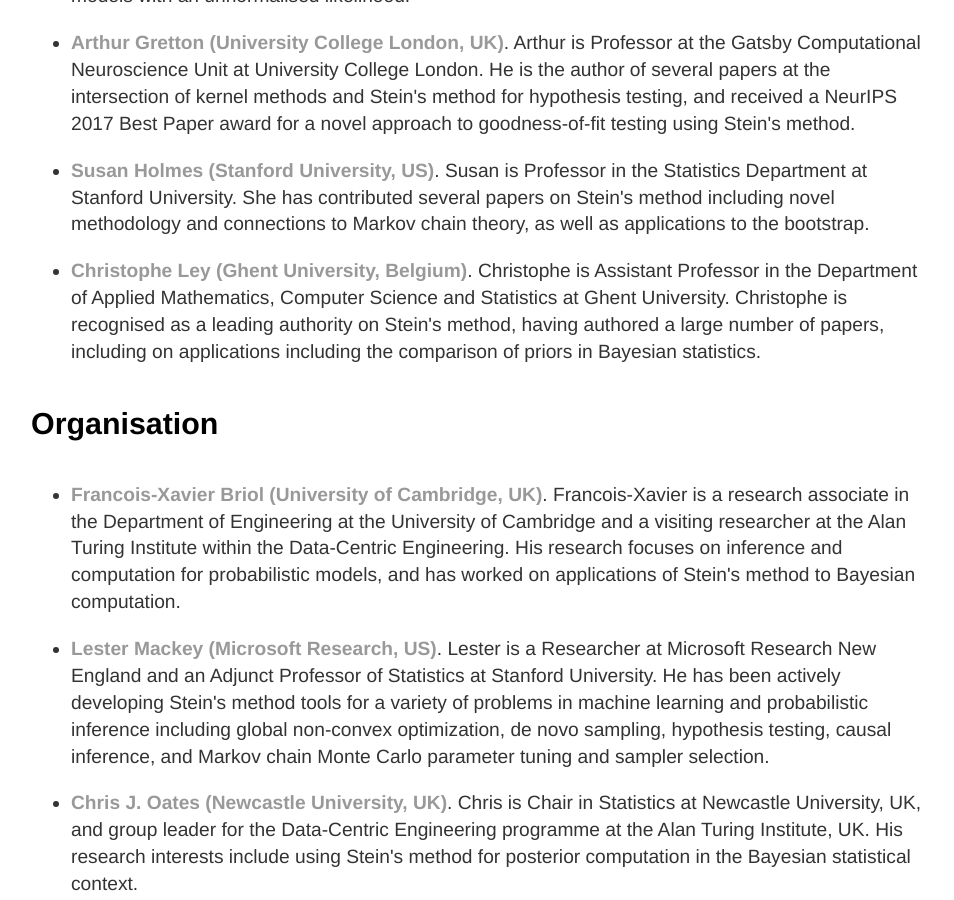
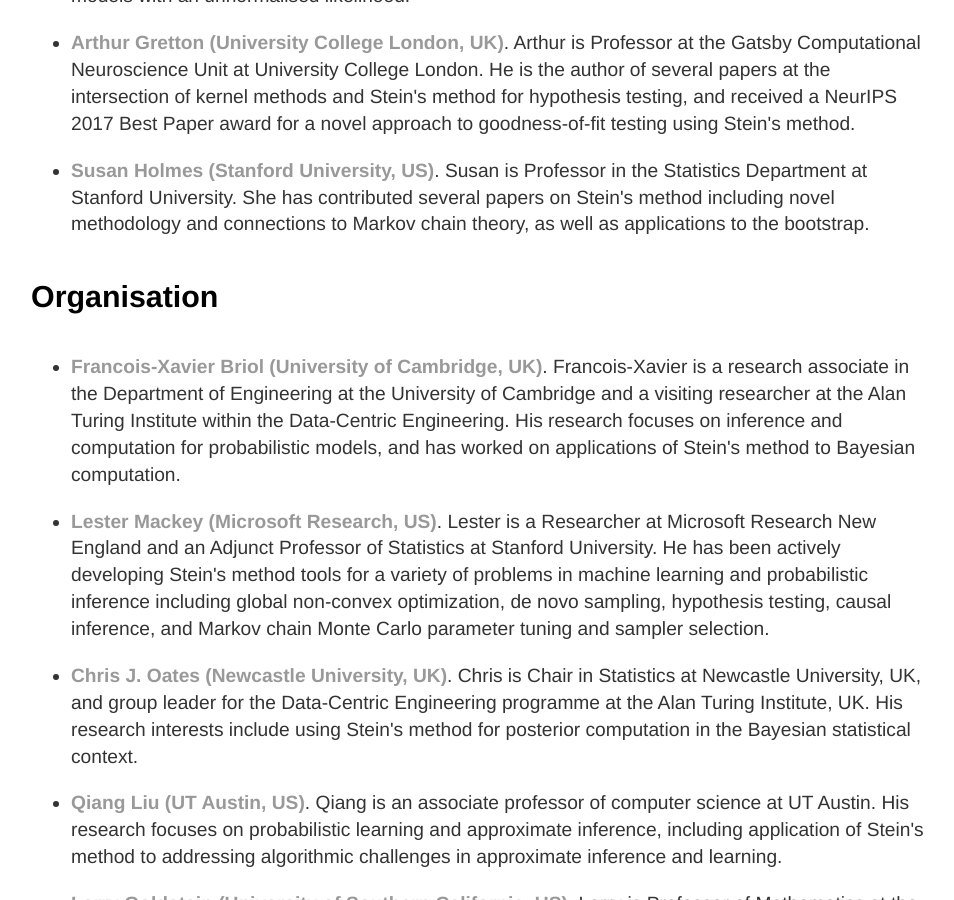
Before and after one commit to steinworkshop/steinworkshop.github.io, a Jekyll site: the page built from index.html, in a window 1280 px wide and 900 px high, scrolled down 2220 px. Shown: the whole window, without its empty margins (161-1115 px from the left). Built offline with Jekyll 4.4.1, drawn with Linux system fonts in a browser that asks for light colours.

Commit message:
remove ley

```diff
--- a/index.html
+++ b/index.html
@@ -56,8 +56,6 @@
 
 		<li> <strong><a href="http://statweb.stanford.edu/~susan/susan_person.html"> Susan Holmes (Stanford University, US)</a></strong>. Susan is Professor in the Statistics Department at Stanford University. She has contributed several papers on Stein's method including novel methodology and connections to Markov chain theory, as well as applications to the bootstrap. </li>
 
-		<li> <strong><a href="https://users.ugent.be/~chley/#/home"> Christophe Ley (Ghent University, Belgium)</a></strong>. Christophe is Assistant Professor in the Department of Applied Mathematics, Computer Science and Statistics at Ghent University. Christophe is recognised as a leading authority on Stein's method, having authored a large number of papers, including on applications including the comparison of priors in Bayesian statistics.</li>
-
 	</ul>
 
 </div>
```
